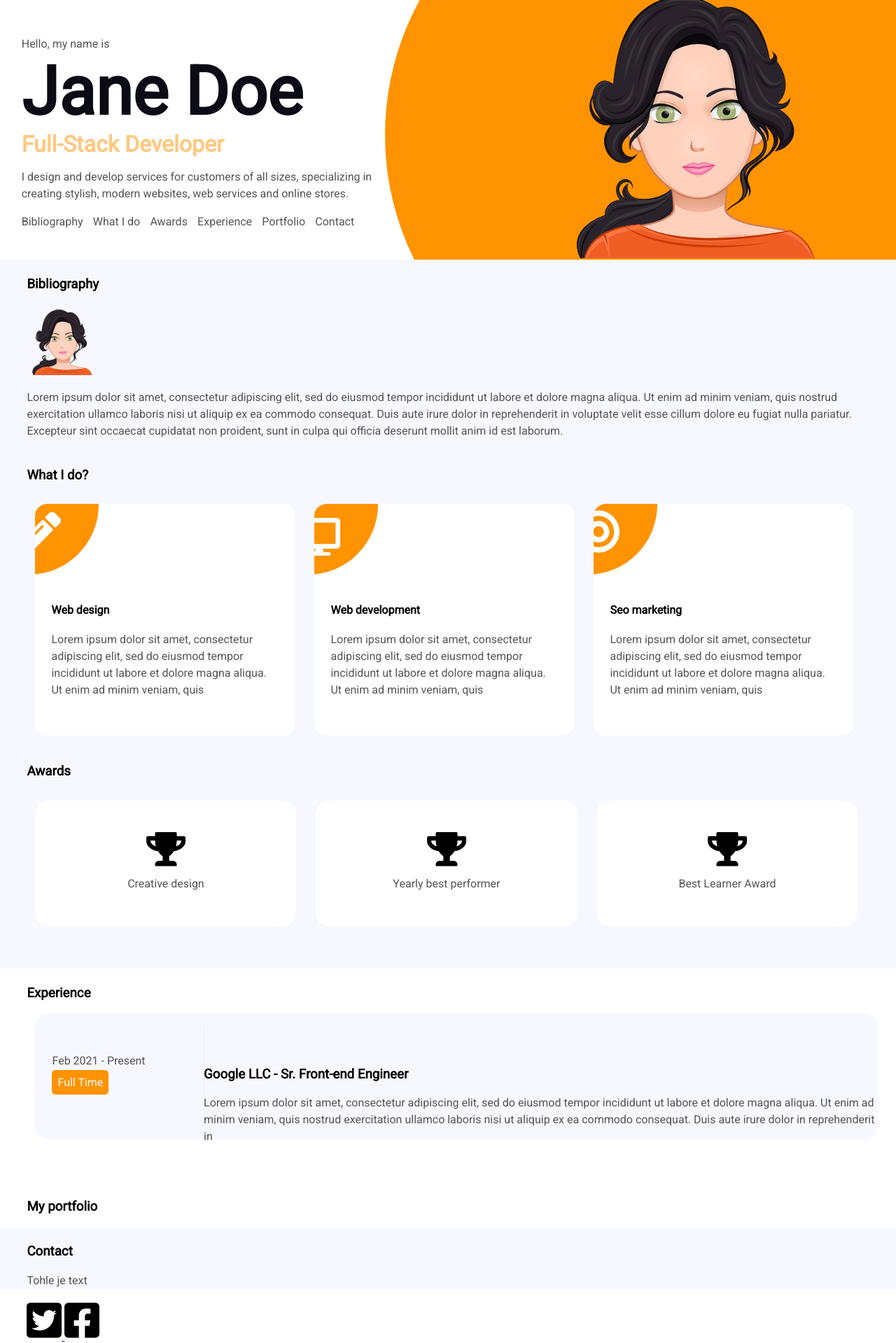
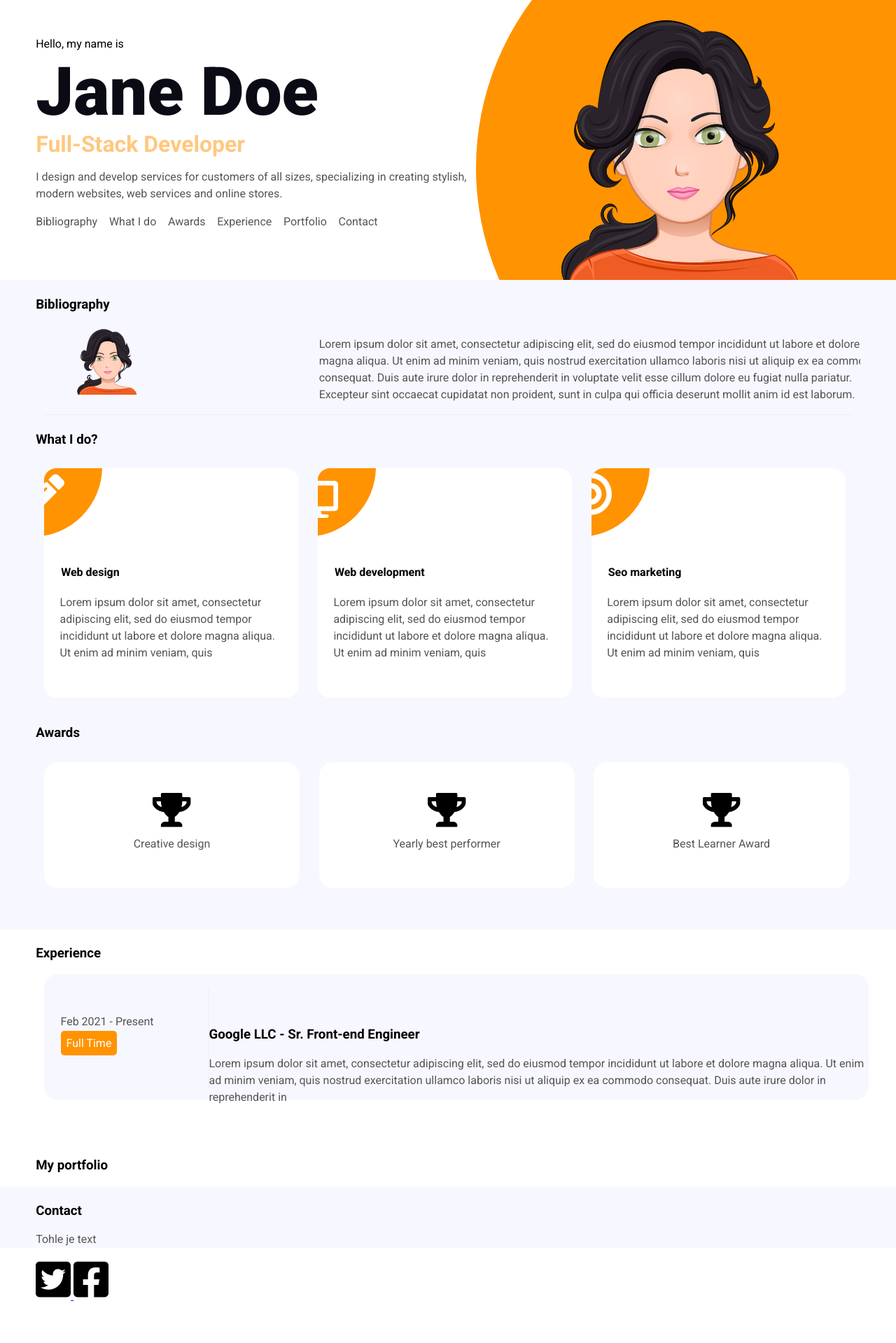
Before and after one commit to olisicky/upol, a PHP site: page / in a window 1280 px wide. Shown: the whole page at 70% size. After the commit the page ends 1859 px from the top, so only its background shows below. Run offline with PHP 8.4, Linux system fonts and the light colour scheme.

Commit message:
absolu avatar

```diff
--- a/web/index.html
+++ b/web/index.html
@@ -2,21 +2,22 @@
 <head>
     <title>Personal web</title>
     <link rel="stylesheet" href="/styles/style.css">
-    <link href='http://fonts.googleapis.com/css?family=Roboto' rel='stylesheet' type='text/css'>
+    <link rel="preconnect" href="https://fonts.googleapis.com">
+    <link rel="preconnect" href="https://fonts.gstatic.com" crossorigin>
+    <link href="https://fonts.googleapis.com/css2?family=Roboto:ital,wght@0,100;0,300;0,400;0,500;0,700;0,900;1,100;1,300;1,400;1,500;1,700;1,900&display=swap" rel="stylesheet">
 </head>
 
 <body>
-    <div>
     <div class="initial">
         <div class="header">
-                <div class="title">
-                    <span class="text"> Hello, my name is</span>
+            <div>
+                <span class="text-header"> Hello, my name is</span>
                 <h1 class="title">Jane Doe</h1>
             </div>
             <div>
                 <h2 class="backhead">Full-Stack Developer</h2>
             </div>
-                <div class="annotation">
+            <div>
                 <p class="text">
                     I design and develop services for customers of all sizes, specializing in creating stylish,
                     modern websites, web services and online stores.
@@ -45,18 +46,24 @@
                 </menu>
             </div>
         </div>
-            <div class="circle-avatar">
+        <div class="wrapper">
+            <div class="circle-avatar"></div>
             <div class="image-container-avatar">
                 <img src="images/avatar.svg" alt="avatar">
             </div>
         </div>
     </div>
     <div class="separator">
-            <div id="bibliography" class="text-block">
+        <div class="text-block">
             <div class="title-sections">
                 <h3> Bibliography</h3>
             </div>
+
+            <div class="bibliography">
+                <div class="bib-avatar">
                     <img src="images/avatar.svg" alt="avatar" width=100>
+                </div>
+                <div class="bib-text">
                     <p class="text">
                         Lorem ipsum dolor sit amet, consectetur adipiscing elit, sed do eiusmod tempor incididunt ut
                         labore et dolore magna aliqua. Ut enim ad minim veniam, quis nostrud exercitation ullamco
@@ -65,6 +72,9 @@
                         non proident, sunt in culpa qui officia deserunt mollit anim id est laborum.
                     </p>
                 </div>
+            </div>
+        </div>
+        <div class="horizontal-line"></div>
         <div class="whatIdo text-block">
             <h3 class="title-sections"> What I do?</h3>
             <div class="whatido_box">
@@ -134,7 +144,7 @@
     </div>
     <div>
         <div class="section text-block" id="experience">
-                <h3 class="title"> Experience</h3>
+            <h3 class="title-sections"> Experience</h3>
             <div class="experience-box">
                 <div class="experience-date">
                     <p class="text experience-text-center">Feb 2021 - Present</p>
@@ -153,12 +163,12 @@
             </div>
         </div>
         <div id="portfolio" class="text-block">
-                <h3 class="title"> My portfolio</h3>
+            <h3 class="title-sections"> My portfolio</h3>
         </div>
     </div>
     <div class="separator">
         <div id="contact" class="text-block">
-                <h3 class="title"> Contact</h3>
+            <h3 class="title-sections"> Contact</h3>
             <p class="text">
                 Tohle je text
             </p>
@@ -172,5 +182,4 @@
             <img src="images/facebook-square-brands.svg" alt="Black Icon" width=50>
         </a>
     </div>
-    </div>
 </body>
--- a/web/styles/style.css
+++ b/web/styles/style.css
@@ -1,17 +1,37 @@
+body {
+    font-family: 'Roboto';
+    font-size: 1em;
+    margin: 0%;
+    width: 100%;
+    height: 100%
+  }
+
+.text{
+    color: #555555;
+    line-height: 1.5;
+    font-weight: 400;
+}
+
+.text-header{
+    color: black;
+    line-height: 1.5;
+}
+
 /*---HEADER---*/
 .initial {
     width: 100%;
-    height: 100%;
     display: grid;
+    min-height: 25em;
+    height: fit-content;
     overflow: hidden;
-    grid-template-columns: 40% 60%;
+    grid-template-columns: 50% 50%;
     position: relative;
     margin-bottom: 0%;
     padding-bottom: 0%;
 }
 .header{
-    margin-left: 6%;
-    margin-top: 10%;
+    margin-left: 4vw;
+    margin-top: 4vw;
     width: 100%;
     height: 100%;
     display:inline-block;
@@ -26,14 +46,16 @@
     opacity: 0.5;
 }
 
-h1.title{
+.title{
     color: #0b0b15;
     font-size: 6em;
-    font-weight: 900;
+    margin: 0%;
 }
 h1{
     margin-top: 0px;
     margin-bottom: 0px;
+    font-weight: 900;
+
 }
 h2 {
     font-size: 2em;
@@ -41,7 +63,7 @@ h2 {
     margin-bottom: 0px;
 }
 h4 {
-    margin-left: 5%;
+    margin-left: 1.5vw;
 }
 h3 {
     margin-top: 0%;
@@ -49,33 +71,30 @@ h3 {
 }
 .image-container-avatar {
     width: 50%;
-    height: 100%;
-    position: relative;
-    bottom: 0;
-    right: 0;
-    transform: translate(60%, 22%);
+    height: auto;
+    max-width: 100%;
+    max-height: 100%;
+    position: absolute;
+    bottom: -1%;
+    right: -10%;
 
   }
 .circle-avatar {
-    width: 800px;
-    height: 800px;
+    width: 50em;
+    height: 50em;
     background-color: #ff9301;
     border-radius: 50%;
     position: absolute;
-    bottom: -60%;
-    right: -70px;
+    transform: translate(5%, -20%);
+}
+.wrapper {
+    width: 100%;
     overflow: hidden;
-    margin-bottom: 0;
-}
-
-.text{
-    color: #555555;
-    line-height: 1.5;
 }
 
 .text-block{
-    margin-left: 3%;
-    margin-right: 3%;
+    margin-left: 4vw;
+    margin-right: 4vw;
     padding-top: 10;
 }
 
@@ -85,11 +104,44 @@ li {
 }
 menu {
     padding-left: 0;
-    padding-bottom: 5%;
+    padding-bottom: 4vw;
 }
+
+/*---BIBLIOGRAPHY---*/
+.bibliography {
+    display: grid;
+    overflow: hidden;
+    grid-template-columns: 30% 70%;
+}
+.bib-avatar{
+    margin-left: 4vw;
+    width: 100%;
+    display:inline-block;
+    max-width: 100%;
+    max-height: 100%;
+}
+.bib-text{
+    margin-left: 4vw;
+    width: 100%;
+    display:inline-block;
+    max-width: 100%;
+    max-height: 100%;
+}
+.horizontal-line {
+    width: 90%;
+    height: 1px;
+    background: #eeeeee;
+    top: 0;
+    margin-left: 5%;
+    bottom: 0;
+    position: relative;
+    text-decoration-style: wavy;
+  }
+
+/*---WHATIDO---*/
 .whatido_box {
     width: 30%;
-    height: 200px;
+    min-height: 200px;
     padding-top: 10%;
     padding-bottom: 10px;
     padding-right: 5px;
@@ -223,9 +275,3 @@ menu {
     /* bring your own prefixes */
     transform: translate(-50%, 90%);
   }
-
-
-body {
-    font-family: 'Roboto';
-    margin: 0%
-  }
```
Lines whose indentation alone changed are shown as unchanged.
